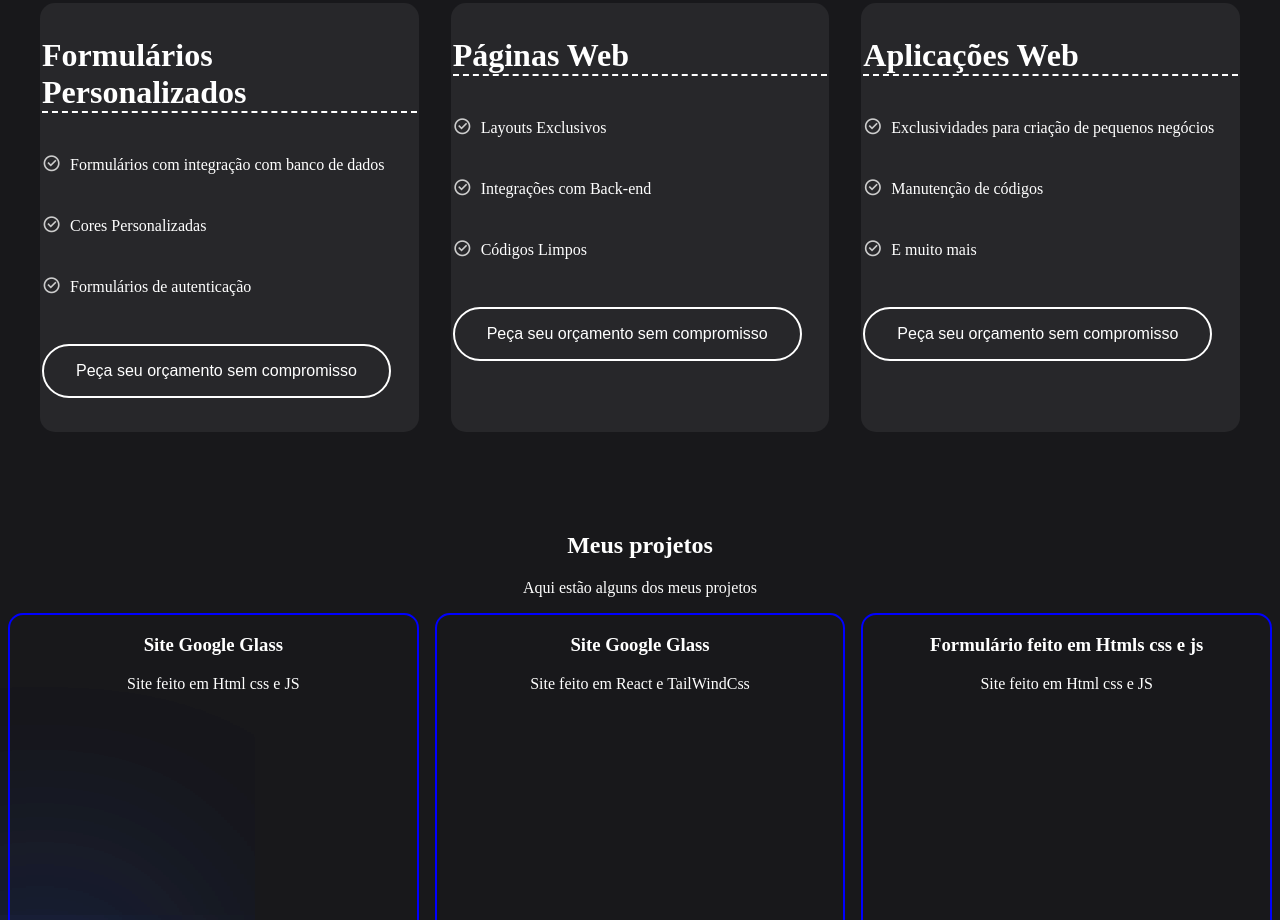
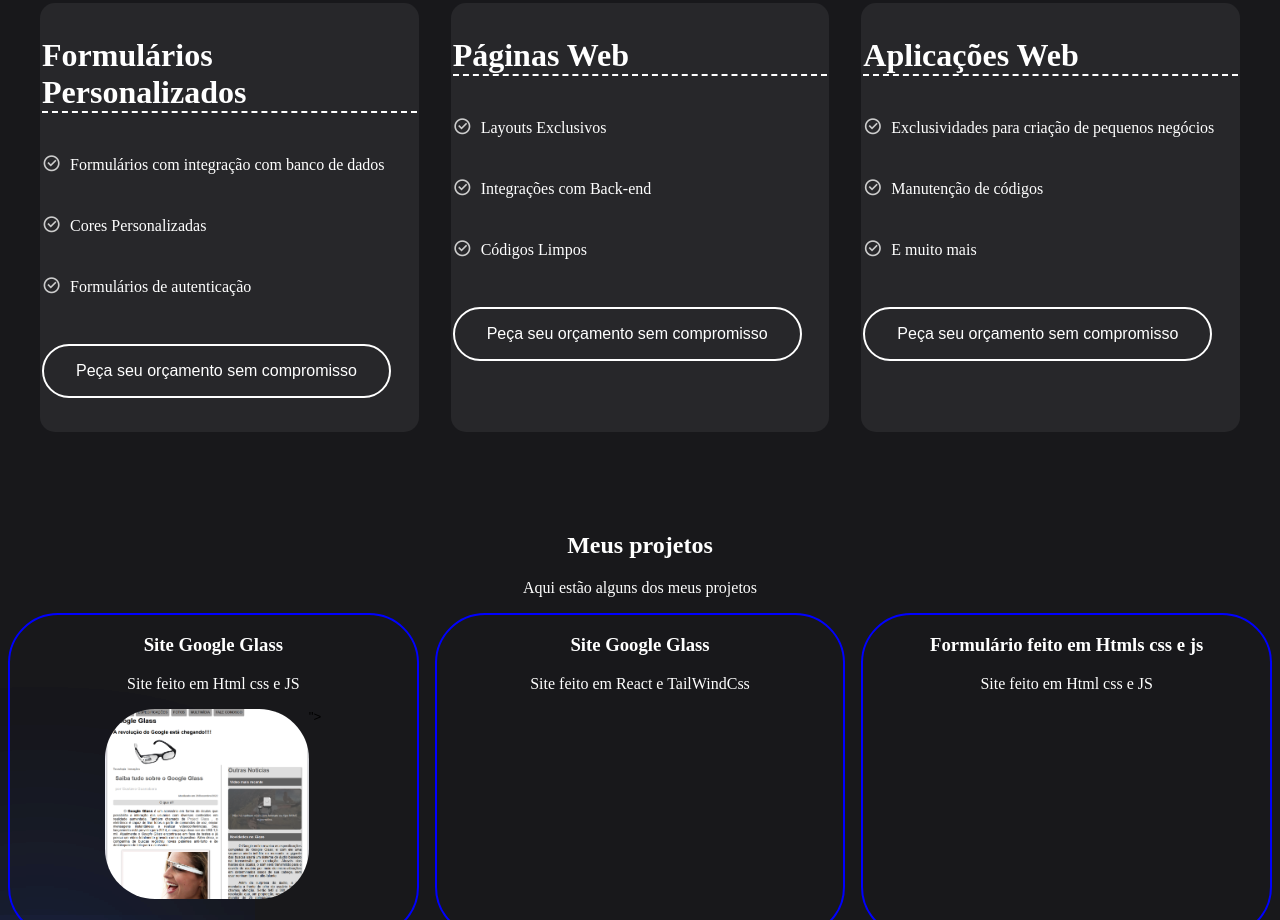
Before and after one commit to AlexSouza645/MyRepository, a website: page index.html in a window 1280 px wide. Shown: the part 1880-2800 px from the top of the page. Drawn offline with nearby package versions, Linux system fonts and the light colour scheme.

Commit message:
incluindo botoes e links

```diff
--- a/index.html
+++ b/index.html
@@ -209,8 +209,8 @@
   <section class="project">
 
 
-      <h2>Meus projetos</h2>
-      <p class="aplication">Aqui estão alguns dos meus projetos </p>
+    <h2>Meus projetos</h2>
+    <p class="aplication">Aqui estão alguns dos meus projetos </p>
     <div class="fix">
       <!-- projeto1  -->
       <div class="projetoGeral">
@@ -218,7 +218,10 @@
           <div class="projetoGeralUnico">
             <h3>Site Google Glass</h3>
             <p>Site feito em Html css e JS</p>
-
+            <button class="botao-com-imagem">
+              <img src="images/print site google glasss.png" alt="Texto alternativo" onclick="window.location.href='https://alexsouza645.github.io/Html-google-glass/'">
+              ">
+            </button>
 
           </div>
         </div>
--- a/style.css
+++ b/style.css
@@ -284,38 +284,60 @@ section .header {
 
 
 /* estilização meus projetos */
-.project  h2{
+.project  h2 {
   display: flex;
   justify-content: center;
-  color:#fff;
-  position: relative
+  color: #fff;
+  position: relative;
 }
 
-.project  .aplication{
+.project  .aplication {
   display: flex;
   justify-content: center;
-  color:#fff;
-  position: relative
+  color: #fff;
+  position: relative;
 }
 
 .project .fix {
-
-  display : flex;
+  display: flex;
   flex-direction: row;
-  color:#fff;
+  color: #fff;
   gap: 1rem;
-  justify-content: space-around
+  justify-content: space-around;
 }
 
- .project .fix .projetoGeral{
+.project .fix .projetoGeral {
   flex-direction: columns;
   border: 2px solid blue;
-  border-radius: 15px;
-  transition: all 0.3s ease;
+  border-radius: 50px;
+  f: all 0.3s ease;
   width: 26rem;
   height: 20rem;
   padding: 3rem 2 rem;
-text-align:center}
+  text-align: center;
+}
+
+.projetoGeralHeader {
+  /* Estilos existentes do projetoGeralHeader */
+  display: flex; /* Ativa o Flexbox */
+  justify-content: center; /* Centraliza horizontalmente */
+}
+
+.fix .botao-com-imagem {
+  border: none;
+  padding: 0;
+  background-color: transparent;
+  cursor: pointer;
+  display: flex;
+  justify-content: center;
+}
+
+.botao-com-imagem img {
+  width: 50%;
+  height: auto;
+}
+
+
 
 
 /* Footer Style */
```
Also changed, not shown: images/print site google glasss.png (added).
